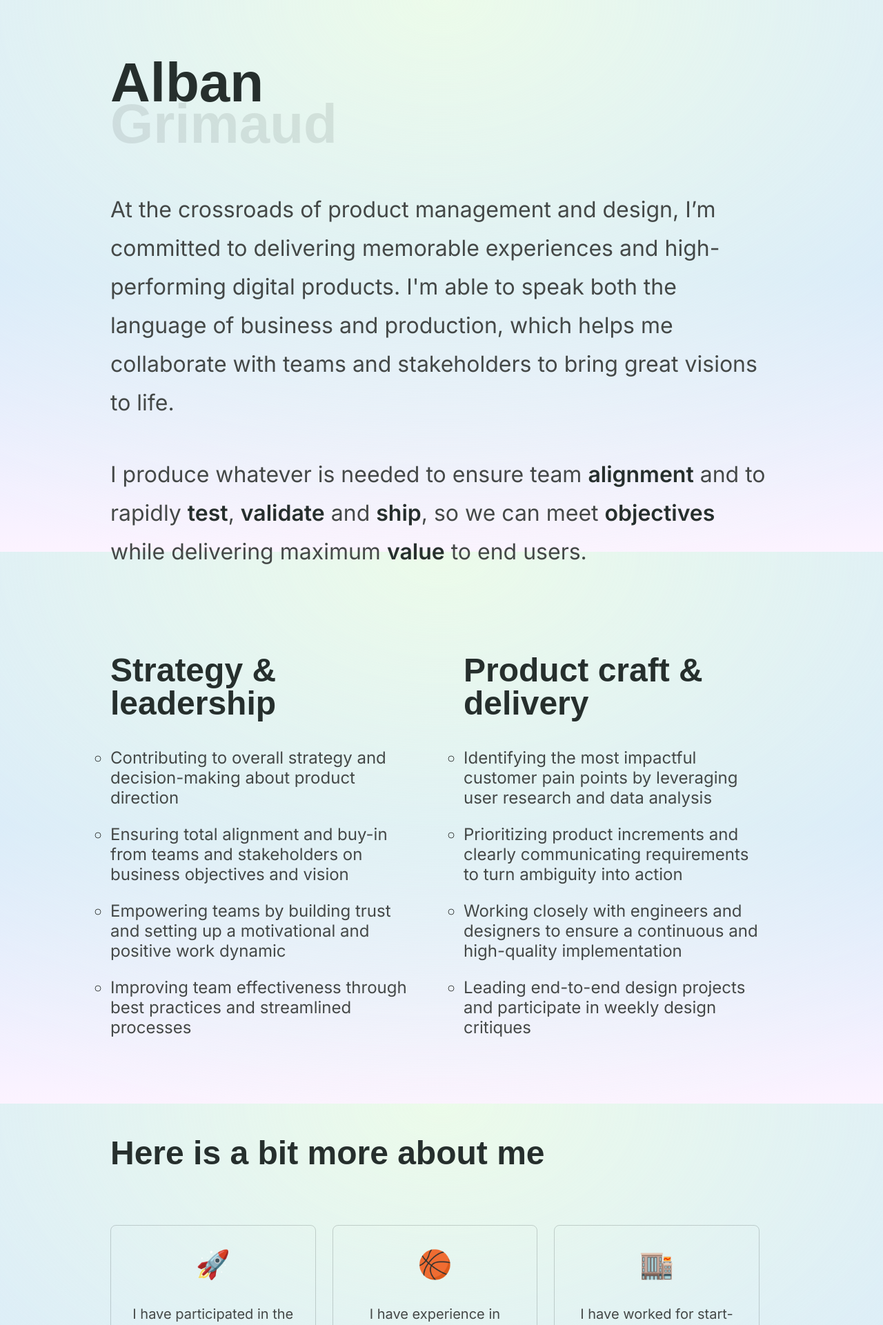
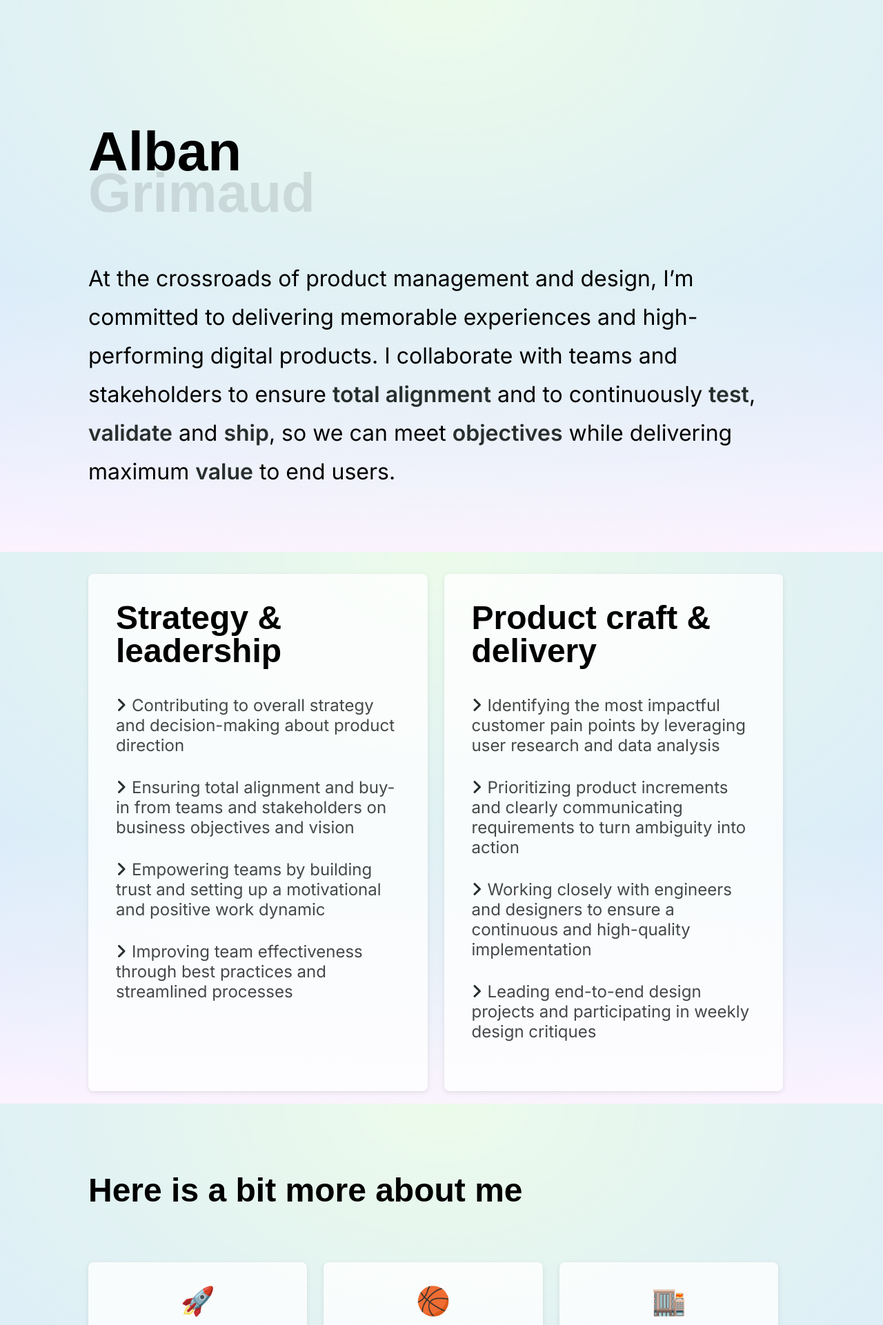
Before and after one commit to agrimaud/agrimaud.github.io, a PHP site: page / in a window 1280 px wide. Shown: the top 1921 px of the page at 69% size. Run offline with PHP 8.4, Linux system fonts and the light colour scheme; some libraries are stand-ins or nearby versions; some web fonts are replaced.

Commit message:
Layout and copy update

```diff
--- a/index.html
+++ b/index.html
@@ -46,10 +46,7 @@
               </div> -->
           </div>
           <div class="summary">
-            <p>At the crossroads of product management and design, I’m committed to delivering memorable experiences and high-performing digital products. I'm able to speak both the language of business and production, which helps me collaborate with teams and stakeholders to bring great visions to life.</p>
-            <br>
-            <br>
-            <p>I produce whatever is needed to ensure team <em>alignment</em> and to rapidly <em>test</em>, <em>validate</em> and <em>ship</em>, so we can meet <em>objectives</em> while delivering maximum <em>value</em> to end users.</p>
+            <p>At the crossroads of product management and design, I’m committed to delivering memorable experiences and high-performing digital products. I collaborate with teams and stakeholders to ensure <em>total alignment</em> and to continuously <em>test</em>, <em>validate</em> and <em>ship</em>, so we can meet <em>objectives</em> while delivering maximum <em>value</em> to end users.</p>
           </div>
 
       </section>
@@ -72,7 +69,7 @@
               <li>Identifying the most impactful customer pain points by leveraging user research and data analysis</li>
               <li>Prioritizing product increments and clearly communicating requirements to turn ambiguity into action</li>
               <li>Working closely with engineers and designers to ensure a continuous and high-quality implementation</li>
-              <li>Leading end-to-end design projects and participate in weekly design critiques</li>
+              <li>Leading end-to-end design projects and participating in weekly design critiques</li>
             </ul>
           </div>
         </div>
@@ -155,6 +152,43 @@
 
           </section>
 
+          <!-- <section class="clients2">
+            <h3>Some of the companies I worked with</h3>
+            <div class="clients2-container">
+
+              <div class="clients2-item">
+                <h4>Startups</h4>
+                <ul>
+                  <li><a href="https://homeric.ai" target="_blank">Homeric Technologies</a></li>
+                  <li><a href="https://apps.apple.com/us/app/breethe-sleep-meditation/id920161006" target="_blank">Breethe</a></li>
+                  <li><a href="https://www.portablenorthpole.com/" target="_blank">Portable North Pole</a></li>
+                  <li><a href="https://www.gatello.io/" target="_blank">Jobbook</a></li>
+                  <li><a href="https://critizr.com/en/" target="_blank">Goodays (ex-Critizr)</a></li>
+                </ul>
+              </div>
+
+
+              <div class="clients2-item">
+                <h4>Large Companies & Agencies</h4>
+                <ul>
+                  <li><a href="https://videotron.com/" target="_blank">Videotron</a></li>
+                  <li><a href="https://www.nurun.com/en/global/" target="_blank">Nurun (Publicis)</a></li>
+                  <li><a href="hhttps://www.rbcx.com/" target="_blank">RBCx</a></li>
+                  <li><a href="https://businessaircraft.bombardier.com/fr" target="_blank">Bombardier Business Aircraft</a></li>
+                  <li><a href="https://www.airtransat.com/en-CA/home" target="_blank">Air Transat</a></li>
+                  <li><a href="https://www.aircanada.com/ca/en/aco/home.html" target="_blank">Air Canada</a></li>
+                  <li><a href="https://www.wada-ama.org/" target="_blank">The World Anti-doping Agency</a></li>
+                  <li><a href="https://www.weightwatchers.com/us/" target="_blank">Weight Watchers</a></li>
+                  <li><a href="https://americanapparel.com/" target="_blank">American Apparel</a></li>
+                  <li><a href="https://montreal.ca/" target="_blank">Ville de Montreal</a></li>
+                  <li><a href="https://sollio.coop/fr/" target="_blank">Sollio (La Coop Federée)</a></li>
+                </ul>
+              </div>
+
+            </div>
+
+          </section> -->
+
           <section class="contact">
             <p><i class="fas fa-comments"></i>Any questions? Feel free to email me at <a href="mailto:alban.grimaud@gmail.com">alban.grimaud@gmail.com</a> or find me on <a href="http://bit.ly/2BjYlBx" alt="LinkedIn" target="_blank">LinkedIn</a></p>
           </section>
--- a/scss/index.css
+++ b/scss/index.css
@@ -37,7 +37,7 @@ body {
 h1 {
   font-family: "Phudu", sans-serif;
   margin-bottom: 8px;
-  color: #262f2d;
+  color: black;
   font-size: 5rem;
   line-height: 2.5rem;
   font-weight: 900;
@@ -51,7 +51,7 @@ h2 {
   margin-bottom: 16px;
   font-family: "Inter", sans-serif;
   font-weight: 500;
-  color: #444847;
+  color: black;
   font-size: 1.5rem;
 }
 
@@ -60,7 +60,7 @@ h3 {
   margin-bottom: 40px;
   font-family: "Phudu", sans-serif;
   font-weight: 900;
-  color: #262f2d;
+  color: black;
 }
 
 h4 {
@@ -84,11 +84,11 @@ p {
 .profile {
   width: 100%;
   margin: auto;
-  padding-top: 100px;
+  padding-top: 200px;
 }
 @media screen and (min-width: 1023px) {
   .profile {
-    width: 960px;
+    width: 1024px;
   }
 }
 
@@ -117,7 +117,7 @@ p {
   font-size: 2rem;
   line-height: 3.5rem;
   font-weight: 400;
-  color: #444847;
+  color: black;
 }
 .summary em {
   color: #262f2d;
@@ -177,29 +177,32 @@ img {
 }
 @media screen and (min-width: 1023px) {
   .activities {
-    width: 960px;
+    width: 1024px;
   }
 }
 .activities li {
-  list-style-type: circle;
   font-size: 1.5rem;
   line-height: normal;
-  margin-bottom: 24px;
+  margin-bottom: 32px;
 }
 
 .activities-container {
   display: flex;
   flex-direction: row;
-  gap: 80px;
+  gap: 24px;
   flex-wrap: wrap;
 }
 
 .activities-item {
   width: 100%;
+  background-color: rgba(255, 255, 255, 0.8);
+  box-shadow: 0px 1px 2px 0px rgba(0, 0, 0, 0.05), 0px 2px 6px 2px rgba(0, 0, 0, 0.05);
+  border-radius: 8px;
+  padding: 40px;
 }
 @media screen and (min-width: 767px) {
   .activities-item {
-    width: 45%;
+    width: 48%;
   }
 }
 
@@ -209,7 +212,7 @@ img {
 }
 @media screen and (min-width: 1023px) {
   .about {
-    width: 960px;
+    width: 1024px;
   }
 }
 .about i {
@@ -229,7 +232,8 @@ img {
   vertical-align: center;
   text-align: center;
   width: 100%;
-  border: 1px solid rgba(38, 47, 45, 0.2);
+  background-color: rgba(255, 255, 255, 0.8);
+  box-shadow: 0px 1px 2px 0px rgba(0, 0, 0, 0.05), 0px 2px 6px 2px rgba(0, 0, 0, 0.05);
   border-radius: 8px;
   padding: 40px 24px;
 }
@@ -239,7 +243,7 @@ img {
   }
 }
 .about-item p {
-  font-size: 1.25rem;
+  font-size: 1.5rem;
   line-height: 2rem;
 }
 .about-item .emoji {
@@ -252,15 +256,8 @@ img {
 }
 @media screen and (min-width: 1023px) {
   .clients {
-    width: 960px;
+    width: 1024px;
   }
-}
-.clients li:before {
-  font-family: "FontAwesome";
-  font-size: 24px;
-  content: "\f105";
-  margin: 0 8px 0 0px;
-  color: #262f2d;
 }
 
 .clients-container {
@@ -280,6 +277,14 @@ img {
   .clients-item {
     margin-bottom: 0px;
   }
+}
+
+li:before {
+  font-family: "FontAwesome";
+  font-size: 24px;
+  content: "\f105";
+  margin: 0 8px 0 0px;
+  color: #262f2d;
 }
 
 li {
@@ -307,7 +312,7 @@ li a:active {
 }
 @media screen and (min-width: 1023px) {
   .contact {
-    width: 960px;
+    width: 1024px;
   }
 }
 .contact a {
--- a/scss/index.scss
+++ b/scss/index.scss
@@ -41,7 +41,7 @@ body {
 h1 {
   font-family: $font-display;
   margin-bottom: 8px;
-  color: $main-color;
+  color: black;
   font-size: 5rem;
   line-height: 2.5rem;
   font-weight: 900;
@@ -60,7 +60,7 @@ h2 {
   margin-bottom: 16px;
   font-family: $font-body;
   font-weight: 500;
-  color: $dark-grey;
+  color: black;
   font-size: 1.5rem;
 //   @media screen and (min-width: $breakpoint-tablet) {
 //       font-size: 2rem;}
@@ -72,7 +72,7 @@ h3 {
   margin-bottom: 40px;
   font-family: $font-display;
   font-weight: 900;
-  color: $main-color;
+  color: black;
   // @media screen and (min-width: $breakpoint-tablet) {
   //     font-size: 4rem;
   //     line-height: 4.5rem;
@@ -98,17 +98,19 @@ p {
 }
 
 
+
 // PROFILE //
-
 
 .profile {
   width: 100%;
   margin: auto;
-  padding-top: 100px;
+  padding-top: 200px;
   @media screen and (min-width: $breakpoint-desktop) {
-    width: 960px;
+    width: 1024px;
   }
 }
+
+
 .profile-info {
   margin-bottom: 48px;
   display: flex;
@@ -124,9 +126,8 @@ p {
       color: $dark-grey;
     }
   }
+}
 
-
-}
 
 #profile-links {
   display: flex;
@@ -134,13 +135,14 @@ p {
   gap: 0px;
 }
 
+
 .summary {
 
   p {
     font-size: 2rem;
     line-height: 3.5rem;
     font-weight: 400;
-    color: $dark-grey;
+    color: black;
   }
 
   em {
@@ -165,7 +167,6 @@ p {
     margin-bottom: 80px;
   }
 }
-
 
 
 
@@ -209,14 +210,13 @@ p {
 .activities {
   margin: auto;
   @media screen and (min-width: $breakpoint-desktop) {
-    width: 960px;}
+    width: 1024px;}
 
 
   li {
-    list-style-type:circle ;
     font-size: 1.5rem;
     line-height: normal;
-    margin-bottom: 24px;
+    margin-bottom: 32px;
   }
 
 }
@@ -224,14 +224,18 @@ p {
 .activities-container {
   display: flex;
   flex-direction: row;
-  gap: 80px;
+  gap: 24px;
   flex-wrap: wrap;
 }
 
 .activities-item {
   width: 100%;
+  background-color: rgba(255, 255, 255, 0.8);
+  box-shadow: 0px 1px 2px 0px rgba(0, 0, 0, 0.05), 0px 2px 6px 2px rgba(0, 0, 0, 0.05);
+  border-radius: 8px;
+  padding: 40px;
   @media screen and (min-width: $breakpoint-tablet) {
-    width: 45%;
+    width: 48%;
     }
 }
 
@@ -244,7 +248,7 @@ p {
   width: 100%;
   margin: auto;
   @media screen and (min-width: $breakpoint-desktop) {
-    width: 960px;}
+    width: 1024px;}
 
 
   i {
@@ -267,7 +271,9 @@ p {
   vertical-align: center;
   text-align: center;
   width: 100%;
-  border: 1px solid rgba(38, 47, 45, 0.2);
+  background-color: rgba(255, 255, 255, 0.8);
+  box-shadow: 0px 1px 2px 0px rgba(0, 0, 0, 0.05), 0px 2px 6px 2px rgba(0, 0, 0, 0.05);
+  // border: 1px solid rgba(38, 47, 45, 0.2);
   border-radius: 8px;
   padding: 40px 24px;
   @media screen and (min-width: $breakpoint-tablet) {
@@ -275,7 +281,7 @@ p {
     }
 
   p {
-    font-size: 1.25rem;
+    font-size: 1.5rem;
     line-height: 2rem;
   }
 
@@ -286,22 +292,14 @@ p {
 
 }
 
+
 // CLIENTS //
-
 
 .clients {
   margin: auto;
   @media screen and (min-width: $breakpoint-desktop) {
-    width: 960px;}
+    width: 1024px;}
 
-
-  li:before {
-  font-family: 'FontAwesome';
-  font-size: 24px;
-  content: '\f105';
-  margin:0 8px 0 0px;
-  color: $main-color;
-  }
 }
 
 .clients-container {
@@ -319,6 +317,14 @@ p {
       margin-bottom: 0px;}
       width: 47%;
 }
+
+li:before {
+  font-family: 'FontAwesome';
+  font-size: 24px;
+  content: '\f105';
+  margin:0 8px 0 0px;
+  color: $main-color;
+  }
 
 li {
   list-style-type: none;
@@ -348,7 +354,7 @@ li {
   padding-bottom: 40px;
   font-size: 1.25rem;
   @media screen and (min-width: $breakpoint-desktop) {
-    width: 960px;}
+    width: 1024px;}
 
   a {
     color: $main-color;
```
